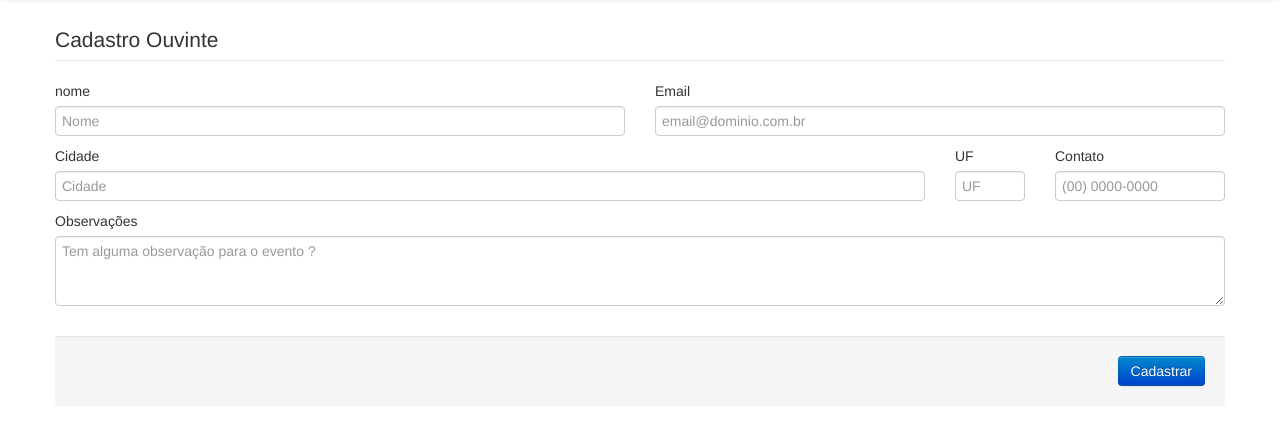
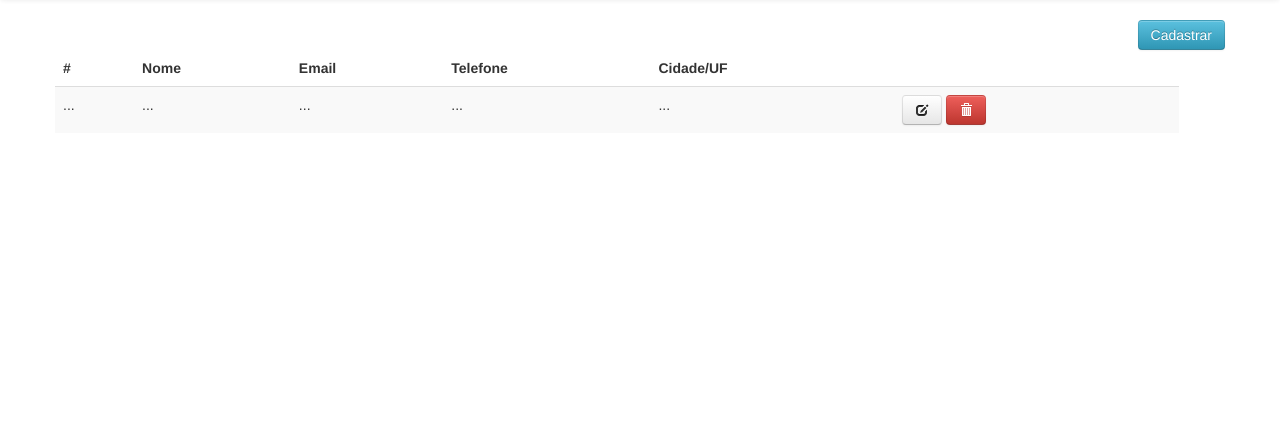
Before and after one commit to renanmpimentel/curso-fcv, a CodeIgniter app: page /index.php/ouvinte_controller/index in a window 1280 px wide. Shown: the part 42-469 px from the top of the page. Run offline with CodeIgniter, Linux system fonts and the light colour scheme; data that the repository does not hold is empty.

Commit message:
listagem de ouvintes

```diff
--- a/application/controllers/ouvinte_controller.php
+++ b/application/controllers/ouvinte_controller.php
@@ -9,6 +9,8 @@ class ouvinte_controller extends CI_Controller {
 
 	public function index()
 	{
+		$data['title'] = 'Unicesumar';
+
 		$this->load->view('template/header', $data);
 		$this->load->view('template/menu', $data);
 		$this->load->view('ouvinte_view', $data);
--- a/application/views/ouvinte_view.php
+++ b/application/views/ouvinte_view.php
@@ -1,112 +1,32 @@
 <div class="container">
-	<?php
-		echo form_open('');
-		echo form_fieldset('Cadastro Ouvinte');
-	?>
-	<div class="row-fluid">
-		<div class="span6">
-			<?php
-				echo form_label('nome', 'nome');
-				echo form_input(array(
-										'name'=>'nome',
-										'class'=>'span12',
-										'value'=>set_value('nome'),
-										'placeholder'=>'Nome'
-									)
-								);
-				echo form_error('nome');
-			?>
-		</div>
-		<div class="span6">
-			<?php
-				echo form_label('Email', 'email');
-				echo form_input(array(
-										'name'=>'email',
-										'class'=>'span12',
-										'value'=>set_value('email'),
-										'placeholder'=>'email@dominio.com.br'
-									)
-								);
-				echo form_error('email');
-			?>
-		</div>
-	</div>
 
-	<div class="row-fluid">
-		<div class="span9">
-			<?php
-				echo form_label('Cidade', 'cidade');
-				echo form_input(array(
-										'name'=>'cidade',
-										'class'=>'span12',
-										'value'=>set_value('cidade'),
-										'placeholder'=>'Cidade'
-									)
-								);
-				echo form_error('cidade');
-			?>
-		</div>
+	<a href="#" class="btn btn-info pull-right" title="Cadastrar"> Cadastrar </a>
+	<div class="clearfix"></div>
 
-		<div class="span1">
-			<?php
-				echo form_label('UF', 'uf');
-				echo form_input(array(
-										'name'=>'uf',
-										'class'=>'span12',
-										'value'=>set_value('uf'),
-										'placeholder'=>'UF'
-									)
-								);
-				echo form_error('uf');
-			?>
-		</div>
-
-		<div class="span2">
-			<?php
-				echo form_label('Contato', 'contato');
-				echo form_input(array(
-										'name'=>'contato',
-										'class'=>'span12',
-										'value'=>set_value('contato'),
-										'placeholder'=>'(00) 0000-0000'
-									)
-								);
-				echo form_error('contato');
-			?>
-		</div>
-	</div>
-
-	<div class="row-fluid">
-		<div class="span12">
-			<?php
-				echo form_label('Observações', 'observacao');
-				echo form_textarea(array(
-											'name'=>'observacao',
-											'class'=>'span12',
-											'rows'=>3,
-											'value'=>set_value('observacao'),
-											'placeholder'=>'Tem alguma observação para o evento ?'
-										)
-									);
-				echo form_error('resumo');
-			?>
-		</div>
-	</div>
-
-	<div class="form-actions">
-		<?php
-				echo form_button(array(
-										'name' => 'login',
-										'type' => 'submit',
-										'class' => 'btn btn-primary pull-right',
-										'content' => 'Cadastrar'
-									)
-								);
-			?>
-	</div>
-
-	<?php
-		echo form_fieldset_close();
-		echo form_close();
-	?>
+	<table class="table table-striped">
+		<thead>
+			<tr>
+				<th>#</th>
+				<th>Nome</th>
+				<th>Email</th>
+				<th>Telefone</th>
+				<th>Cidade/UF</th>
+				<th></th>
+				<th></th>
+			</tr>
+		</thead>
+		<tbody>
+			<tr>
+				<td>...</td>
+				<td>...</td>
+				<td>...</td>
+				<td>...</td>
+				<td>...</td>
+				<td>
+					<a href="#" class="btn" title="Editar"><i class="icon-edit"></i></a>
+					<a href="#" class="btn btn-danger" title="Excluir"><i class="icon-trash icon-white"></i></a>
+				</td>
+			</tr>
+		</tbody>
+	</table>
 </div>
```
